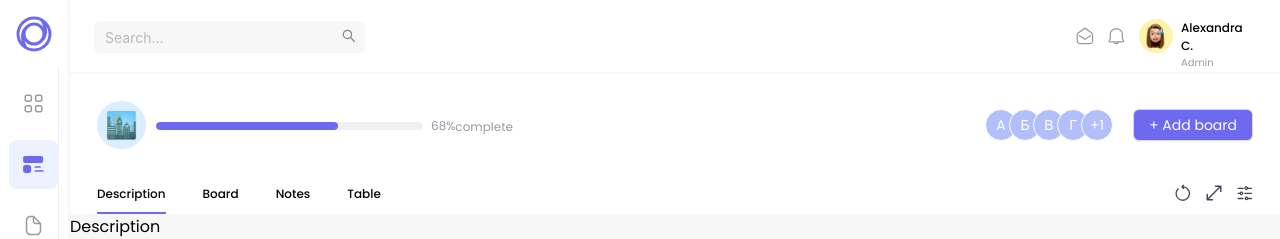
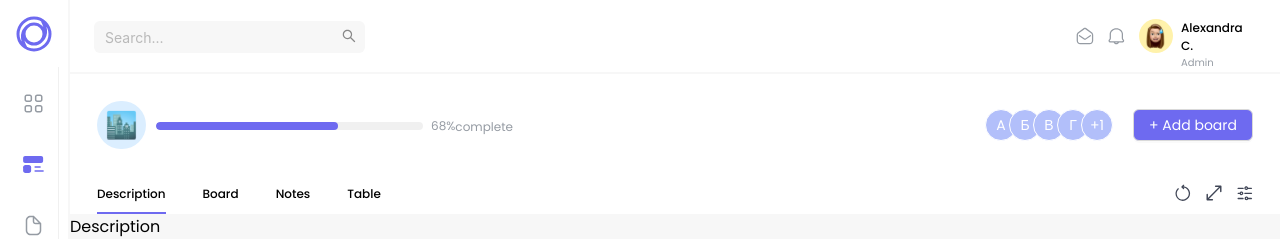
Before and after one commit to TanyaMeow/dashboard-for-planning, a React (Create React App) app: page / in a window 1280 px wide. Shown: the top 239 px of the page. Built offline with nearby package versions, Linux system fonts and the light colour scheme; the HTML template or start-up script is replaced by a standard one.

Commit message:
Изменено имя класса

```diff
--- a/src/Components/Navigation.tsx
+++ b/src/Components/Navigation.tsx
@@ -20,7 +20,7 @@ const Navigation = () => {
                         <div className='nav'>
                             <img src={layoutBlock} alt=""/>
                         </div>
-                        <div className='nav current'>
+                        <div className='nav'>
                             <img src={layout} alt=""/>
                         </div>
                         <div className='nav'>
```
